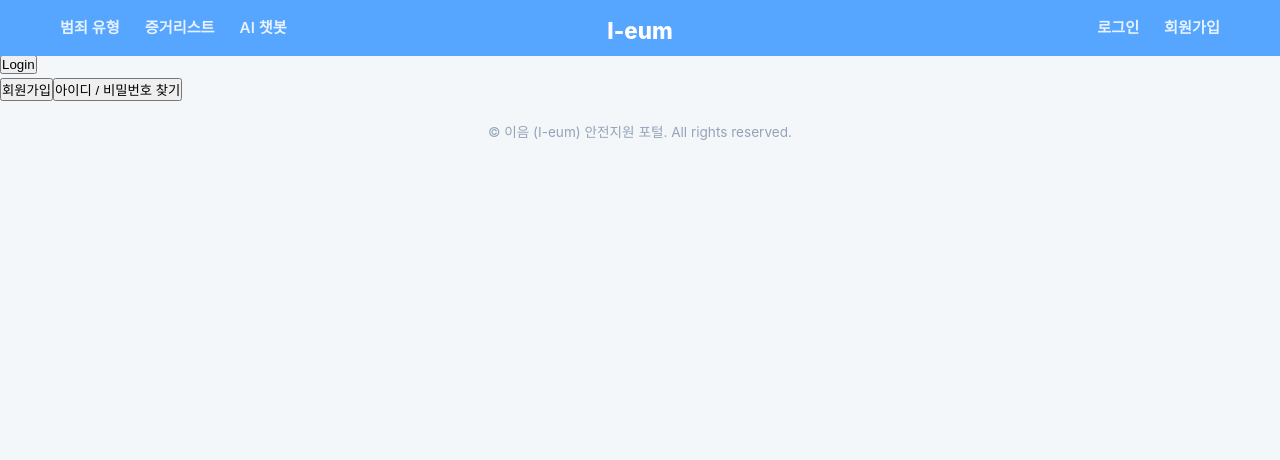
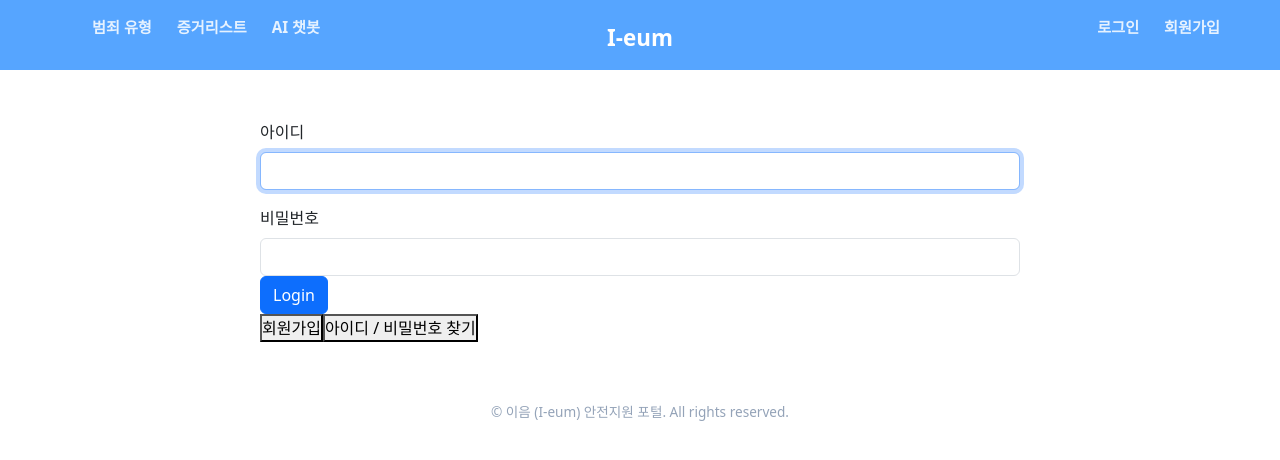
Before and after one commit to jinjinx28/I-eum, a React (Vite) app in the folder front/: page /login in a window 1280 px wide. Shown: the top 460 px of the page. Built offline with nearby package versions, Linux system fonts and the light colour scheme.

Commit message:
edit - nav

```diff
--- a/front/src/App.jsx
+++ b/front/src/App.jsx
@@ -12,6 +12,7 @@ function App() {
     <div className="App">
       <NavGroup />
 
+      <div>
         <Routes>
           <Route path="/" element={<Home />} />
           <Route path="/login" element={<Login />} />
@@ -22,6 +23,7 @@ function App() {
           <p>&copy; 이음 (I-eum) 안전지원 포털. All rights reserved.</p>
         </footer>
       </div>
+    </div>
   );
 }
 
--- a/front/src/component/Login.jsx
+++ b/front/src/component/Login.jsx
@@ -53,7 +53,7 @@ function Login() {
     };
 
     return (
-        <div className='login-body'>
+        <div className='main-content'>
             <Form onSubmit={handleLoginSubmit}>
                 <Form.Group>
                     <Form.Label>아이디</Form.Label>
--- a/front/src/index.css
+++ b/front/src/index.css
@@ -1,3 +1,4 @@
+/* 기본 설정 */
 * {
     box-sizing: border-box;
     margin: 0;
@@ -13,6 +14,8 @@ a {
     text-decoration: none;
     color: inherit;
 }
+
+/* header */
 
 .header {
     background-color: #56a5ff;
@@ -86,11 +89,15 @@ a {
     }
 }
 
+/* main */
+
 .main-content {
     max-width: 800px;
-    margin: 90px auto 40px auto;
+    margin: 120px auto 40px auto;
     padding: 0 20px;
 }
+
+/* home */
 
 .home {
     background: linear-gradient(135deg, #e0f2fe 0%, #bae6fd 100%);
@@ -225,6 +232,7 @@ textarea:focus {
     background: #27ae60;
 }
 
+/* footer */
 footer {
     text-align: center;
     padding: 20px;
@@ -243,3 +251,18 @@ footer {
         margin-top: 80px;
     }
 }
+
+/* login */
+.login-body {
+    width: 100%;
+    max-width: 400px;
+    padding: 20px;
+    margin: 0 auto;
+}
+
+/* app container */
+.app-container {
+    padding-top: 100px;
+    min-height: 100vh;
+    width: 100%;
+}
--- a/front/src/main.jsx
+++ b/front/src/main.jsx
@@ -3,6 +3,7 @@ import ReactDOM from 'react-dom/client';
 import './index.css';
 import App from './App.jsx';
 import { BrowserRouter } from 'react-router-dom';
+import 'bootstrap/dist/css/bootstrap.min.css'
 
 ReactDOM.createRoot(document.getElementById('root')).render(
   <React.StrictMode>
```
Lines whose indentation alone changed are shown as unchanged.
